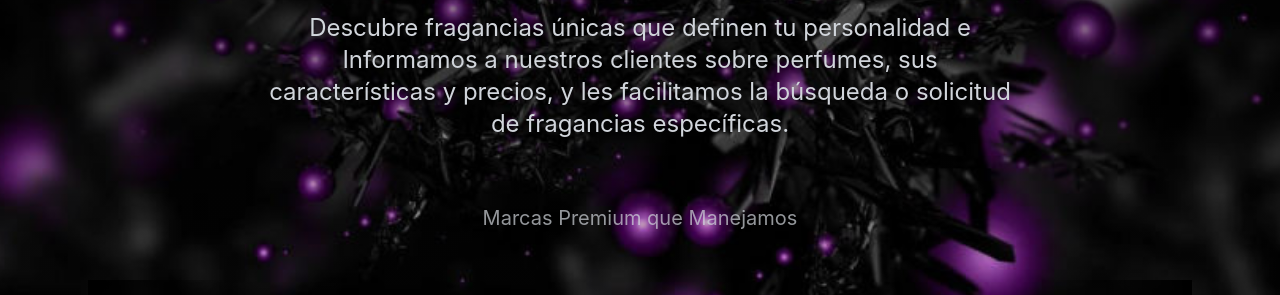
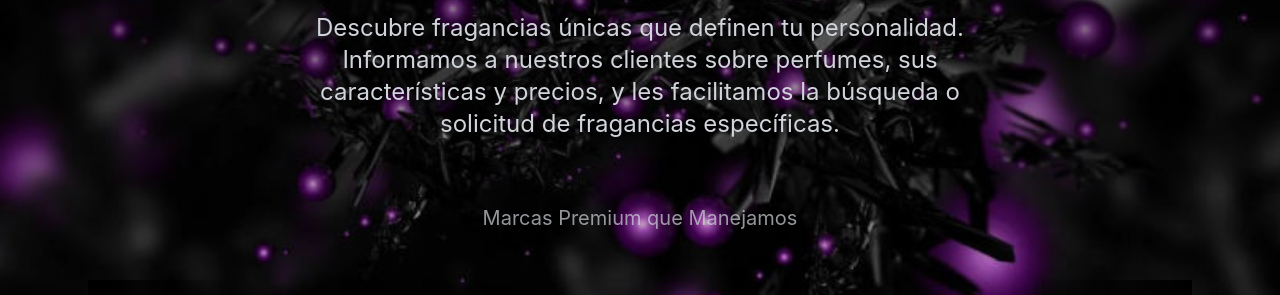
Before and after one commit to 202300043/Renox-Parfums, a website built with Vite: page index.html in a window 1280 px wide. Shown: the part 363-658 px from the top of the page. Built offline with nearby package versions, Linux system fonts and the light colour scheme; files whose address does not match are found by name.

Commit message:
Update index.html

```diff
--- a/index.html
+++ b/index.html
@@ -216,9 +216,9 @@
           </span>
         </h1>
 
-        <p class="text-xl md:text-2xl text-gray-300 mb-12 max-w-3xl mx-auto leading-relaxed animate-fade-in-up">
-          Descubre fragancias únicas que definen tu personalidad e Informamos a nuestros clientes sobre perfumes, sus características y precios, y les facilitamos la búsqueda o solicitud de fragancias específicas.
-        </p>
+        <p class="text-sm sm:text-base md:text-xl lg:text-2xl text-gray-300 mb-12 max-w-3xl mx-auto leading-relaxed animate-fade-in-up px-6 sm:px-8">
+  Descubre fragancias únicas que definen tu personalidad. Informamos a nuestros clientes sobre perfumes, sus características y precios, y les facilitamos la búsqueda o solicitud de fragancias específicas.
+</p>
 
 
 <!-- Carrusel de Marcas -->
```
